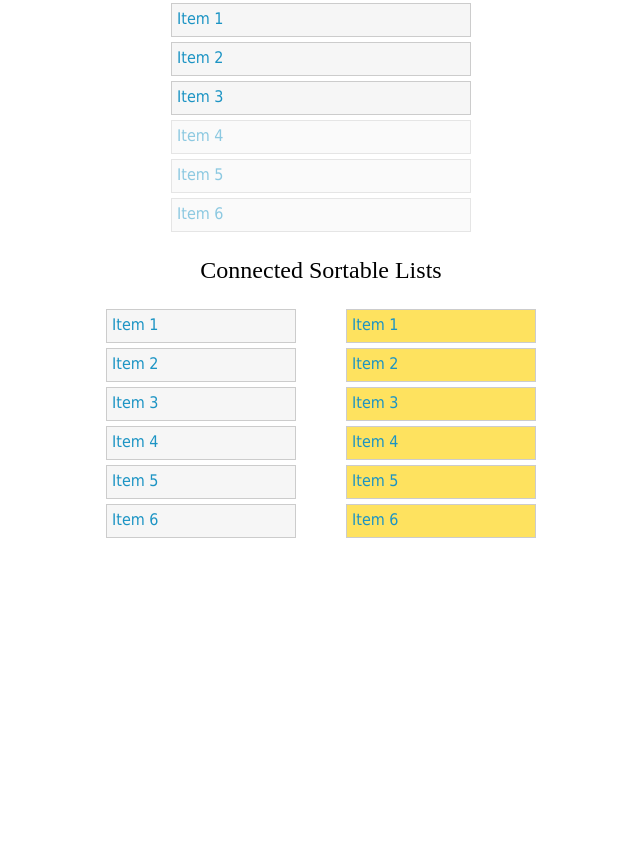
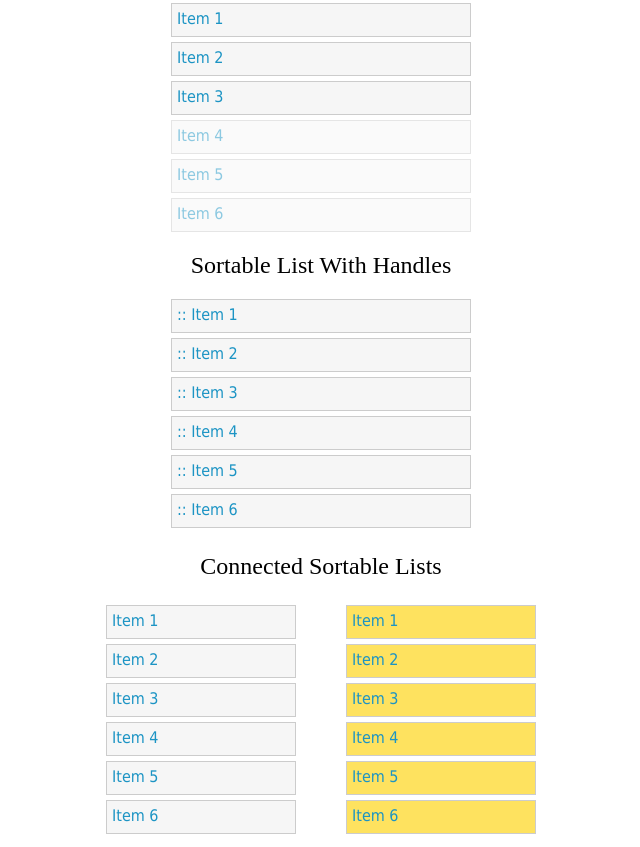
Before and after one commit to farhadi/html5sortable, a plain HTML site: page index.html in a window 1280 px wide. Shown: the part 842-1689 px from the top of the page, without its empty margins (319-959 px from the left). Before the commit the page ends 1393 px from the top, so only its background shows below. Drawn offline with nearby package versions, Linux system fonts and the light colour scheme; a web font is replaced by a local one.

Commit message:
Adding ability to specifiy a drag handle for items. Fixes #6.

```diff
--- a/index.html
+++ b/index.html
@@ -18,7 +18,7 @@
 			width: 460px;
 			font-size: 0.9em;
 		}
-		.connected, .sortable, .exclude {
+		.connected, .sortable, .exclude, .handles {
 			margin: auto;
 			padding: 0;
 			width: 310px;
@@ -32,7 +32,7 @@
 		.sortable.grid {
 			overflow: hidden;
 		}
-		.connected li, .sortable li, .exclude li {
+		.connected li, .sortable li, .exclude li, .handles li {
 			list-style: none;
 			border: 1px solid #CCC;
 			background: #F6F6F6;
@@ -41,6 +41,9 @@
 			margin: 5px;
 			padding: 5px;
 			height: 22px;
+		}
+		.handles span {
+			cursor: move;
 		}
 		li.disabled {
 			opacity: 0.5;
@@ -122,6 +125,17 @@
 			<li class="disabled">Item 6</li>
 		</ul>
 	</section>
+	<section>
+		<h2>Sortable List With Handles</h2>
+		<ul class="handles list">
+			<li><span>::</span> Item 1</li>
+			<li><span>::</span> Item 2</li>
+			<li><span>::</span> Item 3</li>
+			<li><span>::</span> Item 4</li>
+			<li><span>::</span> Item 5</li>
+			<li><span>::</span> Item 6</li>
+		</ul>
+	</section>
 	<section id="connected">
 		<h2>Connected Sortable Lists</h2>
 		<ul class="connected list">
@@ -147,6 +161,9 @@
 	<script>
 		$(function() {
 			$('.sortable').sortable();
+			$('.handles').sortable({
+				handle: 'span'
+			});
 			$('.connected').sortable({
 				connectWith: '.connected'
 			});
--- a/jquery.sortable.js
+++ b/jquery.sortable.js
@@ -19,10 +19,22 @@ $.fn.sortable = function(options) {
 		}
 		var index, items = $(this).children(options.items), connectWith = options.connectWith || false;
 		var placeholder = $('<' + items[0].tagName + ' class="sortable-placeholder">');
+		var handle = options.handle, isHandle;
+		items.find(handle).mousedown(function() {
+			isHandle = true;
+		}).mouseup(function() {
+			isHandle = false;
+		});
 		$(this).data('items', options.items)
 		placeholders = placeholders.add(placeholder);
-		connectWith && $(connectWith).add(this).data('connectWith', connectWith);
+		if (connectWith) {
+			$(connectWith).add(this).data('connectWith', connectWith);
+		}
 		items.attr('draggable', 'true').bind('dragstart.h5s', function(e) {
+			if (handle && !isHandle) {
+				return false;
+			}
+			isHandle = false;
 			var dt = e.originalEvent.dataTransfer;
 			dt.effectAllowed = 'move';
 			dt.setData('Text', 'dummy');
```
Also changed, not shown: README.md.
